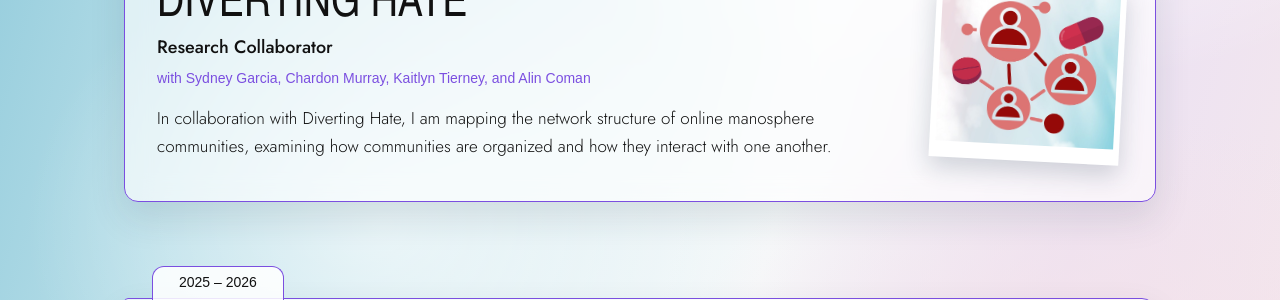
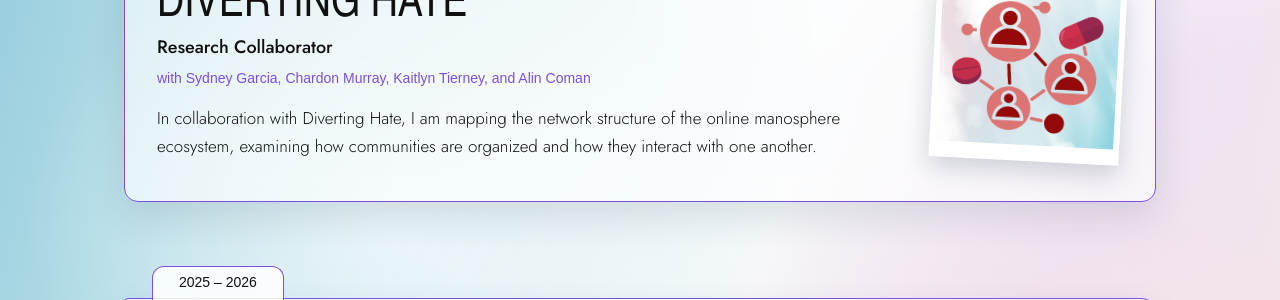
Before and after one commit to gracielleli/gracielleli.github.io, a Jekyll site: the page built from policy.html, in a window 1280 px wide. Shown: the part 404-704 px from the top of the page. Built offline with Jekyll 4.4.1, drawn with Linux system fonts in a browser that asks for light colours; some web fonts are replaced.

Commit message:
Update policy.yml

```diff
--- a/_data/policy.yml
+++ b/_data/policy.yml
@@ -11,7 +11,7 @@
   dates: "2026 – Present"
   collaborators: "Sydney Garcia, Chardon Murray, Kaitlyn Tierney, and Alin Coman"
   description: >-
-    In collaboration with Diverting Hate, I am mapping the network structure of online manosphere communities,
+    In collaboration with Diverting Hate, I am mapping the network structure of the online manosphere ecosystem,
     examining how communities are organized and how they interact with one another.
 
 - org: "New America"
```
